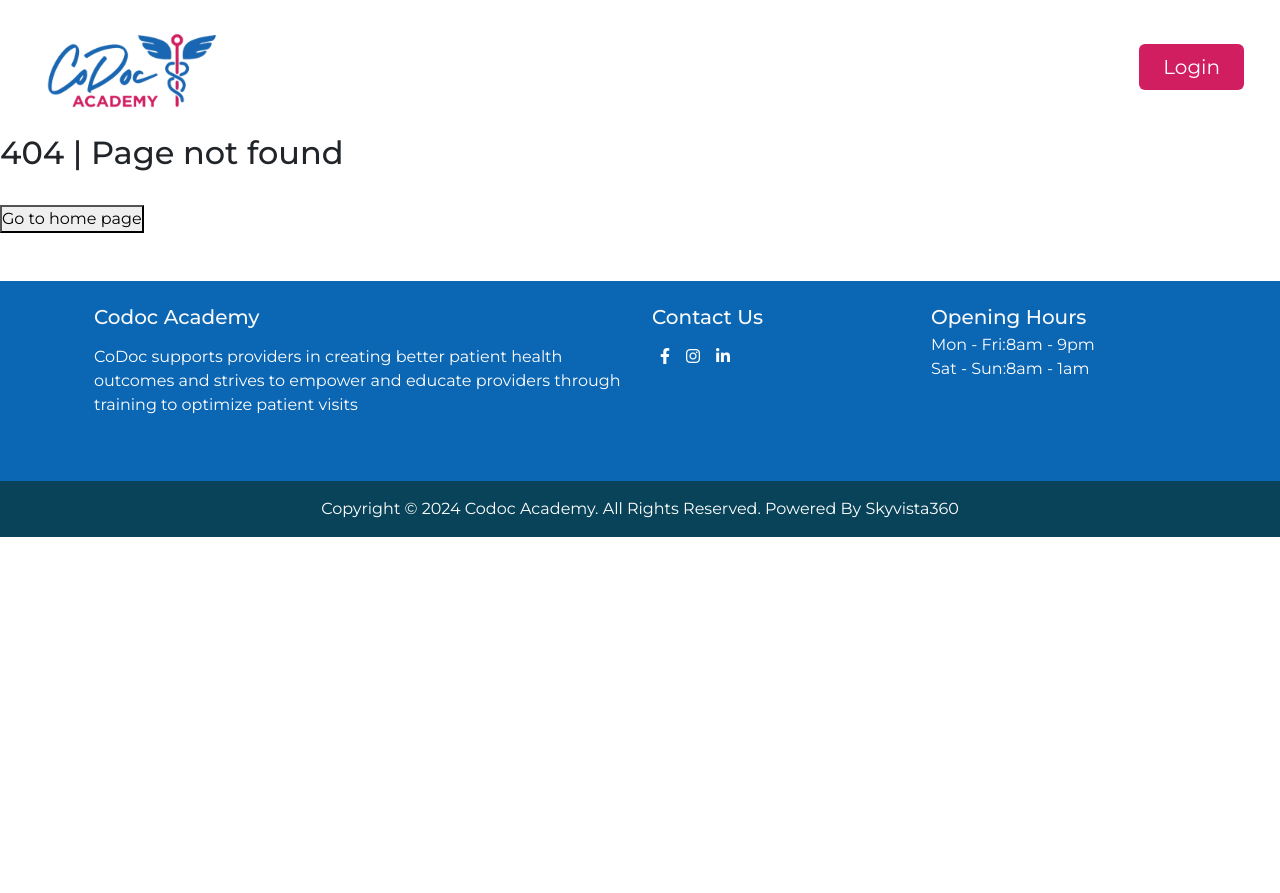
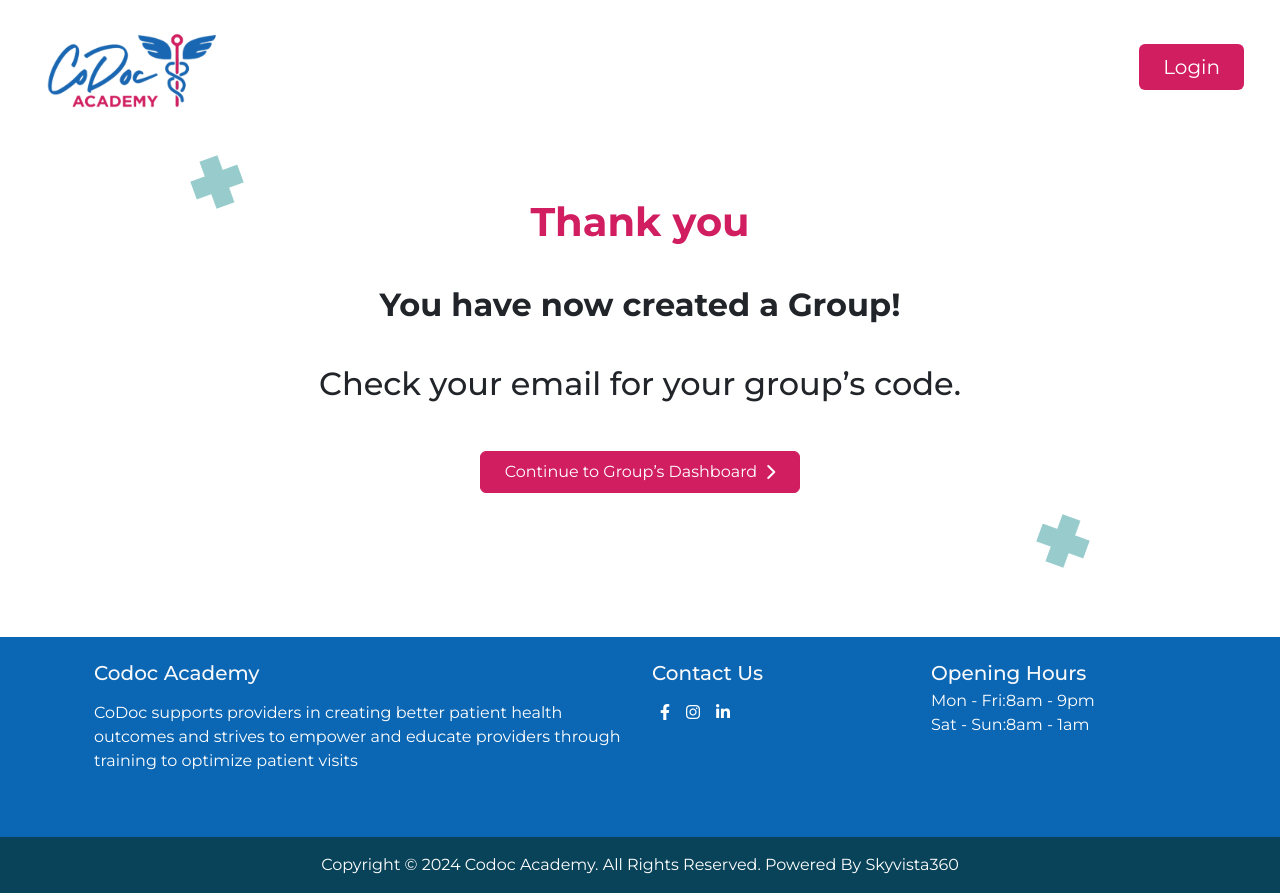
Before and after one commit to ananyaSub955/CodocAcademy, a React (Vite) app: page /groupConfirmation in a window 1280 px wide. Before the commit the page ends 800 px from the top, so only its background shows below. Built offline with nearby package versions, Linux system fonts and the light colour scheme.

Commit message:
finished with group confirmation page
- need to do /groupConfirmation to access for now

```diff
--- a/src/App.jsx
+++ b/src/App.jsx
@@ -10,6 +10,7 @@ import SignUpPlans from './pages/SignUpPlans.jsx';
 import CreateJoinGroup from './pages/CreateJoinGroup.jsx';
 import IndividualSignUp from './pages/IndividualSignUp.jsx';
 import CreateGroup from './pages/CreateGroup.jsx';
+import GroupConfirmation from './pages/GroupConfirmation.jsx';
 
 const App = () => {
   const router = createBrowserRouter(
@@ -21,6 +22,8 @@ const App = () => {
         <Route path='groupSignUpChoice' element = {<CreateJoinGroup/>}/>
         <Route path='individualSignUp' element = {<IndividualSignUp/>}/>
         <Route path='createGroup' element = {<CreateGroup/>}/>
+        <Route path='groupConfirmation' element = {<GroupConfirmation/>}/>
+
 
         {/* <Route path='logentry' element={<LogInEntry />} />
         <Route path='history' element={<StudentHistoryLayout />}>
--- a/src/index.css
+++ b/src/index.css
@@ -25,7 +25,7 @@ body {
     font-size: 3em;
 }
 
-img {
+.landingImage {
     width: 100%;
     height: auto;
 }
--- a/src/main.jsx
+++ b/src/main.jsx
@@ -4,6 +4,7 @@ import './index.css'
 import App from './App.jsx'
 //import 'bootstrap/dist/css/bootstrap.min.css';
 import './styles/custom.scss';
+import './styles/group.css'
 
 
 createRoot(document.getElementById('root')).render(
--- /dev/null
+++ b/src/pages/GroupConfirmation.jsx
@@ -0,0 +1,36 @@
+import React from 'react';
+import { useNavigate } from 'react-router-dom';
+import graphic1 from '../assets/graphic1.png';
+
+const GroupConfirmation = () => {
+  const navigate = useNavigate();
+
+  return (
+    <div className="position-relative py-5">
+      {/* Decorative Plus Signs */}
+      <img src={graphic1} className="decorative plus top-left" alt="plus" />
+      <img src={graphic1} className="decorative plus bottom-right" alt="plus" />
+
+      <h1 className="text-darkFuschia fs-1 p-3 text-center fw-bold">Thank you</h1>
+
+      <h2 className="text-center p-3 fs-2 fw-bold">
+        You have now created a Group!
+      </h2>
+      <h2 className="text-center mt-4 fs-2">
+        Check your email for your group’s code.
+      </h2>
+
+      <div className="my-5 d-flex justify-content-center">
+        <button
+          className="bg-darkFuschia text-white px-4 py-2 rounded border border-darkFuschia d-flex align-items-center"
+          onClick={() => navigate('/xx')}
+        >
+          Continue to Group’s Dashboard
+          <i className="fas fa-chevron-right ms-2"></i>
+        </button>
+      </div>
+    </div>
+  );
+};
+
+export default GroupConfirmation;
--- a/src/pages/Landing.jsx
+++ b/src/pages/Landing.jsx
@@ -37,7 +37,7 @@ const Landing = () => {
                         <img
                             src={landingPageImage}
                             alt="Doctor using Codoc system"
-                            className="img-fluid max-w-sm object-contain"
+                            className="img-fluid max-w-sm object-contain landingImage"
                             onError={(e) => {
                                 e.target.onerror = null;
                                 e.target.src = 'https://via.placeholder.com/500x300?text=Image+Not+Found';
--- /dev/null
+++ b/src/styles/group.css
@@ -0,0 +1,18 @@
+.decorative.plus {
+  position: absolute;
+  width: 50px;
+  height: 50px;
+  /* opacity: 0.5; */
+}
+
+.top-left {
+  top: 5%;
+  left: 15%;
+  transform: rotate(-20deg);
+}
+
+.bottom-right {
+  bottom: 5%;
+  right: 15%;
+  transform: rotate(20deg);
+}
```
Also changed, not shown: src/assets/graphic1.png (added).
